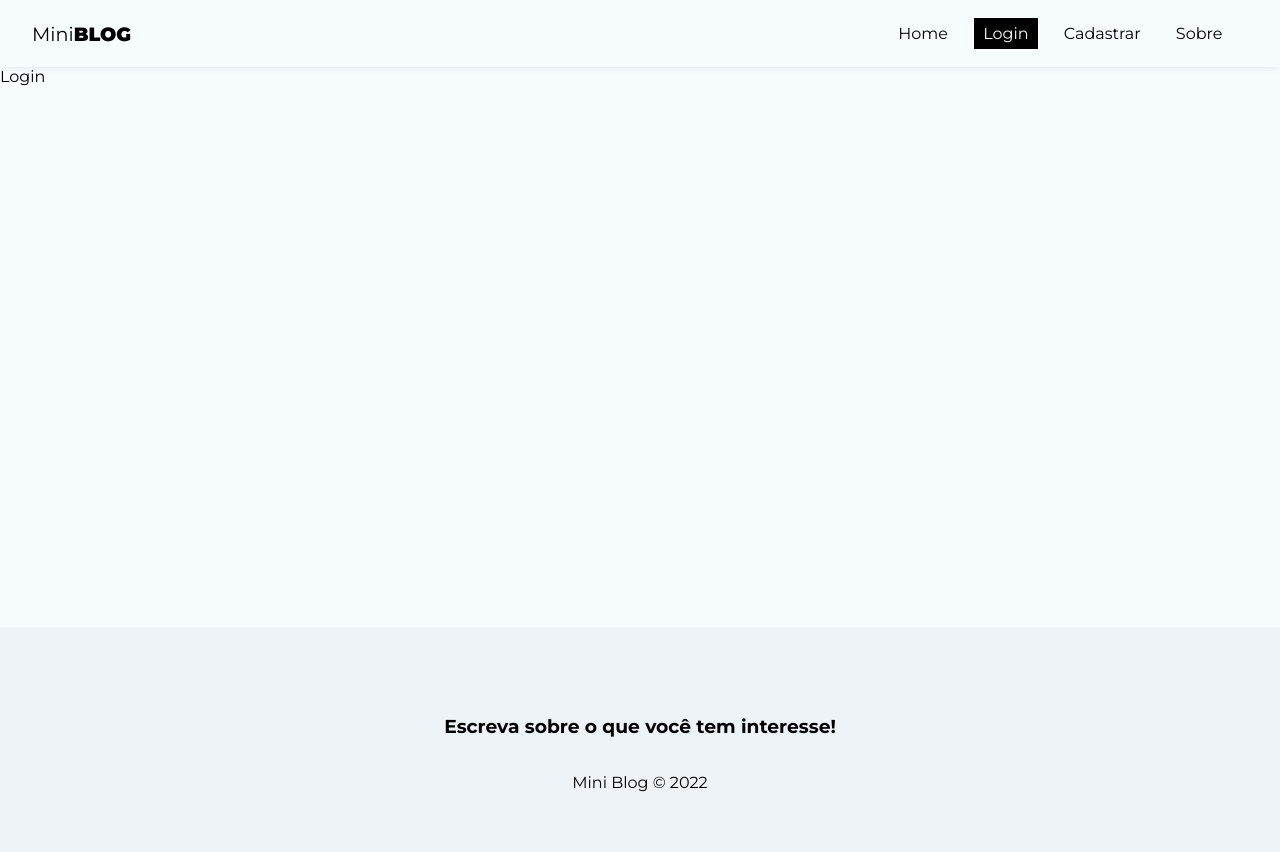
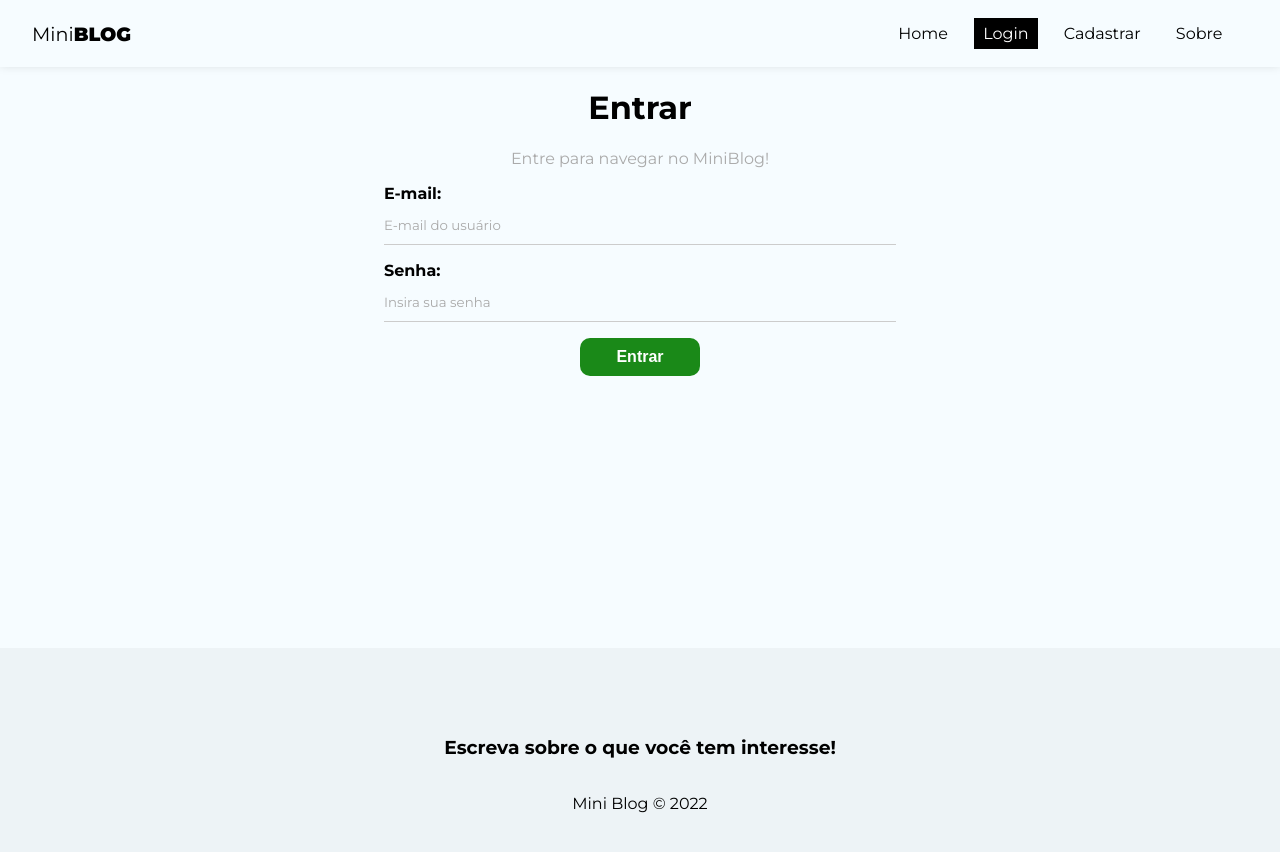
Before and after one commit to MatheusCavalini/react-blog-firebase, a React (Create React App) app: page /login in a window 1280 px wide. Shown: the top 852 px of the page. Built offline with nearby package versions, Linux system fonts and the light colour scheme; no server answers; the HTML template or start-up script is replaced by a standard one.

Commit message:
Função de login

```diff
--- a/src/App.jsx
+++ b/src/App.jsx
@@ -29,7 +29,6 @@
 
   useEffect(() => {
     onAuthStateChanged(auth, (user) => {
-      console.log(user)
       setUser(user)
     })
   }, [auth])
--- a/src/components/Navbar.jsx
+++ b/src/components/Navbar.jsx
@@ -1,5 +1,5 @@
 import React from 'react'
-import { NavLink } from 'react-router-dom'
+import { NavLink, Link } from 'react-router-dom'
 import styles from './Navbar.module.css'
 
 import { useAuthentication } from '../hooks/useAuthentication'
@@ -10,8 +10,6 @@
 
     const { user } = useAuthValue()
     const { logout } = useAuthentication()
-
-    console.log(user)
 
     return (
         <nav className={styles.navbar}>
@@ -46,8 +44,11 @@
                     <NavLink to='/about' className={({ isActive }) => (isActive ? styles.active : "")}>Sobre</NavLink>
                 </li>
                 {user && (
+
                     <li>
-                        <button onClick={logout}>Sair</button>
+                        <Link to='/'>
+                            <button onClick={logout}>Sair</button>
+                        </Link>
                     </li>
                 )}
             </ul>
--- a/src/hooks/useAuthentication.js
+++ b/src/hooks/useAuthentication.js
@@ -1,4 +1,4 @@
-import {db} from "../firebase/config"
+import { db } from "../firebase/config"
 
 import {
     getAuth,
@@ -21,7 +21,7 @@
     const auth = getAuth()
 
     function checkIfIsCancelled() {
-        if(cancelled){
+        if (cancelled) {
             return;
         }
     }
@@ -35,7 +35,7 @@
 
         try {
 
-            const {user} = await createUserWithEmailAndPassword(
+            const { user } = await createUserWithEmailAndPassword(
                 auth,
                 data.email,
                 data.password
@@ -55,13 +55,13 @@
 
             let systemErrorMessage
 
-            if(error.message.includes("Password")){
+            if (error.message.includes("Password")) {
                 systemErrorMessage = "A senha precisa conter pelo menos 6 caracteres."
-            }else if(error.message.includes("invalid-email")){
+            } else if (error.message.includes("invalid-email")) {
                 systemErrorMessage = "E-mail inválido."
-            }else if(error.message.includes("email-already")){
+            } else if (error.message.includes("email-already")) {
                 systemErrorMessage = "E-mail já cadastrado."
-            }else {
+            } else {
                 systemErrorMessage = "Erro. Por favor, tente novamente mais tarde."
             }
 
@@ -78,7 +78,33 @@
         signOut(auth)
     }
 
-    useEffect(()=>{
+    //login
+    const login = async (data) => {
+        checkIfIsCancelled()
+
+        setLoading(true)
+        setError(false)
+
+        try {
+            await signInWithEmailAndPassword(auth, data.email, data.password)
+            setLoading(false)
+        } catch (error) {
+            let systemErrorMessage
+
+            if (error.message.includes("user-not-found")) {
+                systemErrorMessage = "Usuário não encontrado."
+            } else if (error.message.includes("wrong-password")) {
+                systemErrorMessage = "Senha incorreta."
+            } else {
+                systemErrorMessage = "Erro. Por favor, tente novamente mais tarde."
+            }
+
+            setLoading(false)
+            setError(systemErrorMessage)
+        }
+    }
+
+    useEffect(() => {
         return () => setCancelled(true)
     }, [])
 
@@ -88,6 +114,7 @@
         error,
         loading,
         logout,
+        login
     }
 
 }
--- a/src/pages/Login/Login.jsx
+++ b/src/pages/Login/Login.jsx
@@ -1,6 +1,66 @@
+import { useEffect, useState } from "react"
+import { useAuthentication } from "../../hooks/useAuthentication"
+
+import styles from './Login.module.css'
+
 const Login = () => {
+
+    const [email, setEmail] = useState("")
+    const [password, setPassword] = useState("")
+    const [error, setError] = useState("")
+
+    const { login, error: authError, loading } = useAuthentication()
+
+    const handleSubmit = async (e) => {
+        e.preventDefault()
+
+        setError("")
+
+        const user = {
+            email,
+            password
+        }
+
+        const res = await login(user)
+
+    }
+
+    useEffect(() => {
+        if (authError) {
+            setError(authError)
+        }
+    }, [authError])
+
     return (
-        <div>Login</div>
+        <div className={styles.login}>
+            <h1>Entrar</h1>
+            <p>Entre para navegar no MiniBlog!</p>
+            <form onSubmit={handleSubmit}>
+                <label>
+                    <span>E-mail:</span>
+                    <input
+                        type="email"
+                        name="email"
+                        required
+                        placeholder="E-mail do usuário"
+                        value={email}
+                        onChange={(e) => setEmail(e.target.value)} />
+                </label>
+                <label>
+                    <span>Senha:</span>
+                    <input
+                        type="password"
+                        name="password"
+                        required
+                        placeholder="Insira sua senha"
+                        value={password}
+                        onChange={(e) => setPassword(e.target.value)} />
+                </label>
+                {!loading && <button type="submit" className="btn">Entrar</button>}
+                {loading && <button disabled className="btn">Aguarde...</button>}
+                {error && <p className="error">{error}</p>}
+            </form>
+        </div>
     )
 }
 
--- a/src/pages/Login/Login.module.css
+++ b/src/pages/Login/Login.module.css
@@ -0,0 +1,7 @@
+.login {
+    text-align: center;
+}
+
+.login p {
+    color: #aaa;
+}
--- a/src/pages/Register/Register.jsx
+++ b/src/pages/Register/Register.jsx
@@ -30,8 +30,6 @@
         }
 
         const res = await createUser(user)
-
-        console.log(user)
 
     }
 
```
